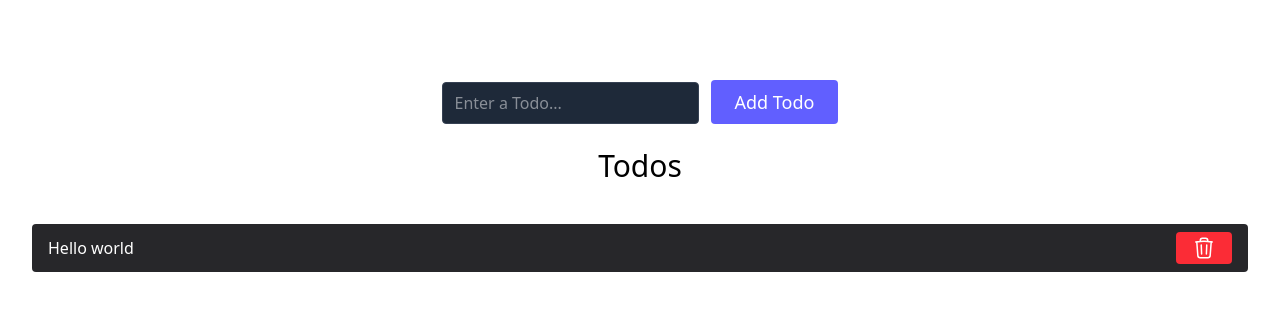
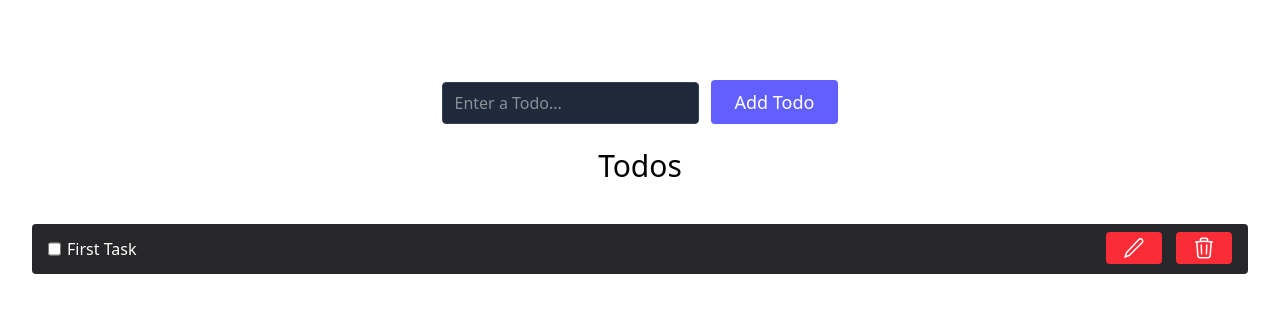
Before and after one commit to RazaKhan09/Todo-app, a React (Vite) app: page / in a window 1280 px wide. Shown: the top 312 px of the page. Built offline with nearby package versions, Linux system fonts and the light colour scheme.

Commit message:
added few features

```diff
--- a/src/components/Todo.jsx
+++ b/src/components/Todo.jsx
@@ -1,26 +1,137 @@
-import React from 'react'
-import { useSelector,useDispatch } from 'react-redux'
-import { removeTodo } from '../features/TodoSlice';
+import React, { useState, useRef } from 'react'
+import { useSelector, useDispatch } from 'react-redux'
+import { removeTodo, editTodo, comptodo, addTodo, removecompTodo } from '../features/TodoSlice';
 
 function Todo() {
-    const dispatch=useDispatch();
-    const todos=useSelector((state)=>{
-        return state.todos
-    })
+  const dispatch = useDispatch();
+  const [change, setChange] = useState("")
+  const btnref = useRef(null);
+  const btn2ref = useRef(null);
+  const divref = useRef(null);
+  const div2ref = useRef(null);
+  const inputref = useRef(null);
+  const handleclick = () => {
+    btnref.current.style.display = "inline"
+    inputref.current.style.display = "inline"
+    divref.current.style.display = "none"
+    btn2ref.current.style.display = "none"
+  }
+
+  const todos = useSelector((state) => {
+    return state.todos
+  })
+  const comp = useSelector((state) => {
+    return state.comp
+  })
+  let progress = comp.length / (todos.length + comp.length) * 100
+  console.log(progress)
   return (
     <>
-    <br/>
-    <h1 className='text-3xl'>Todos</h1>
-    <br/>
-    <ul className="list-none">
+      <br />
+      <h1 className='text-3xl'>Todos</h1>
+      <br />
+      <ul className="list-none">
         {todos.map((todo) => (
           <li
             className="mt-4 flex justify-between items-center bg-zinc-800 px-4 py-2 rounded"
             key={todo.id}
           >
-            <div className='text-white'>{todo.text}</div>
+            <div className='flex flex-row gap-1.5'>
+              <input type="checkbox" onChange={() => {
+                div2ref.current.style.display = "inline"
+                dispatch(comptodo(todo.text))
+                dispatch(removeTodo(todo.id))
+              }} />
+              <div className='text-white' ref={divref}>{todo.text}</div>
+              <input ref={inputref} value={change} onChange={(e) => setChange(e.target.value)} className='hidden text-white border border-white' />
+            </div>
+            <div>
+              <button ref={btn2ref} onClick={handleclick} className="text-white bg-red-500 border-0 py-1 px-4 focus:outline-none hover:bg-red-600 rounded text-md mr-3.5">
+                <svg
+                  xmlns="http://www.w3.org/2000/svg"
+                  fill="none"
+                  viewBox="0 0 24 24"
+                  strokeWidth={1.5}
+                  stroke="currentColor"
+                  className="w-6 h-6"
+                >
+                  <path
+                    strokeLinecap="round"
+                    strokeLinejoin="round"
+                    d="M16.862 3.487a2.25 2.25 0 113.182 3.182L7.5 19.313 3 21l1.687-4.5L16.862 3.487z"
+                  />
+                </svg>
+
+              </button>
+              <button className='hidden text-white bg-red-500 border-0 py-1 px-4 focus:outline-none hover:bg-red-600 rounded text-md mr-3.5' onClick={() => {
+                dispatch(editTodo({ id: todo.id, text: change }))
+                divref.current.style.display = "inline"
+                btn2ref.current.style.display = "inline"
+                btnref.current.style.display = "none"
+                inputref.current.style.display = "none"
+              }} ref={btnref} >
+                <svg
+                  xmlns="http://www.w3.org/2000/svg"
+                  fill="none"
+                  viewBox="0 0 24 24"
+                  strokeWidth={1.5}
+                  stroke="currentColor"
+                  className="w-6 h-6"
+                >
+                  <path
+                    strokeLinecap="round"
+                    strokeLinejoin="round"
+                    d="M4.5 12.75l6 6 9-13.5"
+                  />
+                </svg>
+
+              </button>
+              <button
+                onClick={() => dispatch(removeTodo(todo.id))}
+                className="text-white bg-red-500 border-0 py-1 px-4 focus:outline-none hover:bg-red-600 rounded text-md"
+              >
+                <svg
+                  xmlns="http://www.w3.org/2000/svg"
+                  fill="none"
+                  viewBox="0 0 24 24"
+                  strokeWidth={1.5}
+                  stroke="currentColor"
+                  className="w-6 h-6"
+                >
+                  <path
+                    strokeLinecap="round"
+                    strokeLinejoin="round"
+                    d="M14.74 9l-.346 9m-4.788 0L9.26 9m9.968-3.21c.342.052.682.107 1.022.166m-1.022-.165L18.16 19.673a2.25 2.25 0 01-2.244 2.077H8.084a2.25 2.25 0 01-2.244-2.077L4.772 5.79m14.456 0a48.108 48.108 0 00-3.478-.397m-12 .562c.34-.059.68-.114 1.022-.165m0 0a48.11 48.11 0 013.478-.397m7.5 0v-.916c0-1.18-.91-2.164-2.09-2.201a51.964 51.964 0 00-3.32 0c-1.18.037-2.09 1.022-2.09 2.201v.916m7.5 0a48.667 48.667 0 00-7.5 0"
+                  />
+                </svg>
+              </button>
+
+
+            </div>
+          </li>
+        ))}
+      </ul>
+      <br />
+      <div className='text-3xl hidden' style={{
+        display: comp.length === 0 ? 'none' : 'block'
+      }} ref={div2ref}>Completed</div>
+      <ul className="list-none">
+
+        {comp.map((elem) => (
+          <li className="mt-4 flex justify-between items-center bg-zinc-800 px-4 py-2 rounded"
+            key={elem.id}>
+            <div className='flex flex-row gap-2.5'>
+              <input type="checkbox" checked onChange={() => {
+                dispatch(addTodo(elem.text))
+                dispatch(removecompTodo(elem.id))
+              }} />
+              <del className='text-white'>{elem.text}</del>
+            </div>
             <button
-             onClick={() => dispatch(removeTodo(todo.id))}
+              onClick={() => {
+                dispatch(removecompTodo(elem.id))
+
+              }}
               className="text-white bg-red-500 border-0 py-1 px-4 focus:outline-none hover:bg-red-600 rounded text-md"
             >
               <svg
@@ -41,6 +152,18 @@ function Todo() {
           </li>
         ))}
       </ul>
+      <br />
+      <div className='text-3xl mb-3.5' style={{
+        display: comp.length === 0 ? 'none' : 'block'
+      }} >Progress Bar</div>
+      <div className="w-full bg-gray-200 rounded-full h-4" style={{
+        display: comp.length === 0 ? 'none' : 'block'
+      }} >
+        <div
+          className="bg-blue-500 h-4 rounded-full transition-all duration-300"
+          style={{ width: `${progress}%` }}
+        ></div>
+      </div>
     </>
   )
 }
--- a/src/features/TodoSlice.js
+++ b/src/features/TodoSlice.js
@@ -6,8 +6,11 @@ const TodoSlice=createSlice({
         todos:[
             {
                 id:1,
-                text:"Hello world"
+                text:"First Task"
             }
+        ],
+        comp:[
+
         ]
     },
     reducers:{
@@ -22,9 +25,28 @@ const TodoSlice=createSlice({
             state.todos=state.todos.filter((todo)=>{
                 return todo.id!==action.payload
             })
-        }
+        },
+        editTodo:(state,action)=>{
+            for(let i=0;i<state.todos.length;i++){
+                if(state.todos[i].id===action.payload.id){
+                    state.todos[i].text=action.payload.text
+                }
+            }
+        },
+        comptodo:(state,action)=>{
+            const newcomptodo={
+                id:nanoid(),
+                text:action.payload
+            }
+            state.comp.push(newcomptodo)
+        },
+        removecompTodo:(state,action)=>{
+            state.comp=state.comp.filter((elem)=>{
+                return elem.id!==action.payload
+            })
+        },
     }
 })
 
-export const {addTodo,removeTodo} = TodoSlice.actions;
+export const {addTodo,removeTodo,editTodo,comptodo,removecompTodo} = TodoSlice.actions;
 export default TodoSlice.reducer;
```
Also changed, not shown: src/assets/edit-button-svgrepo-com.svg (added).
